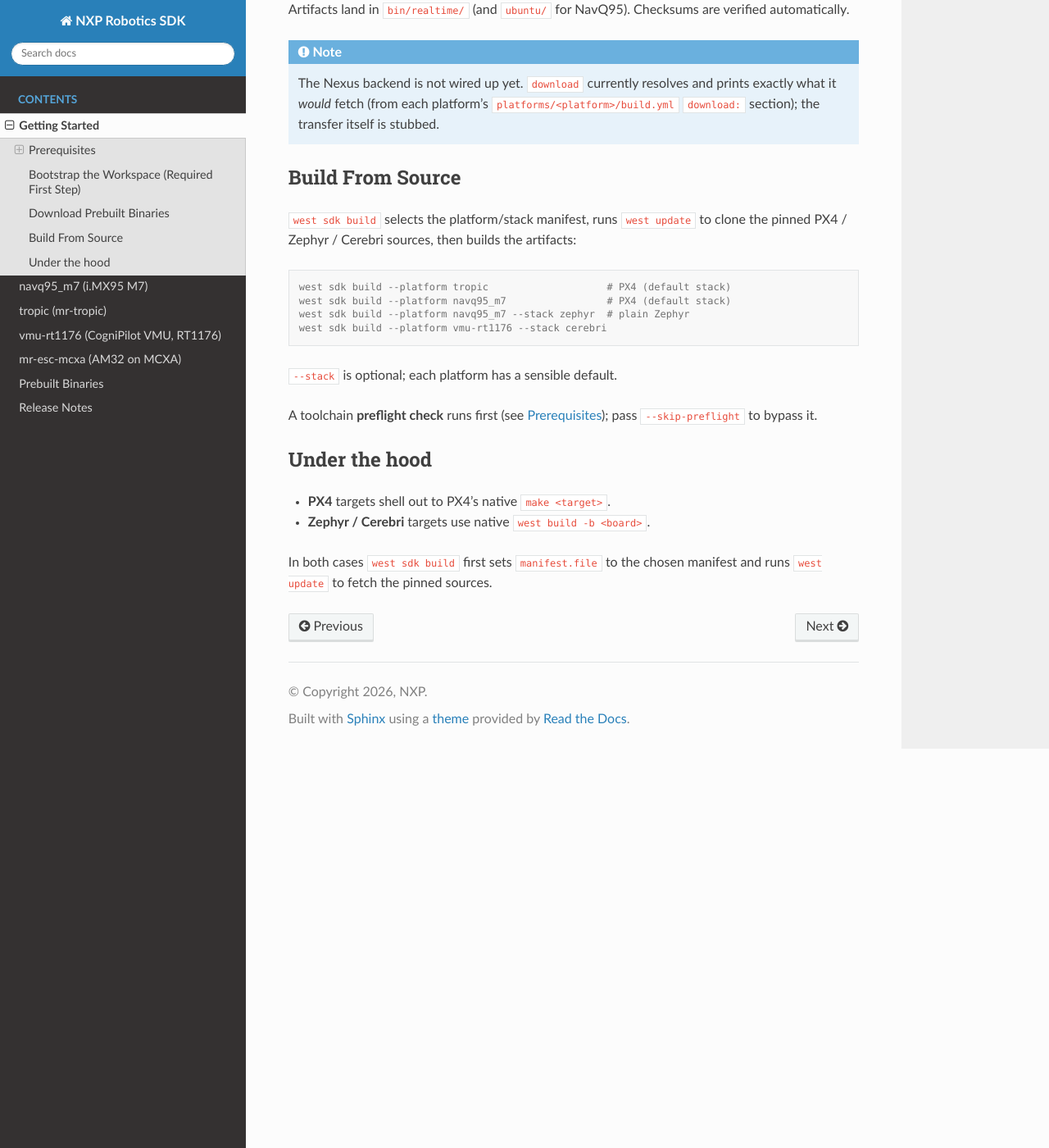
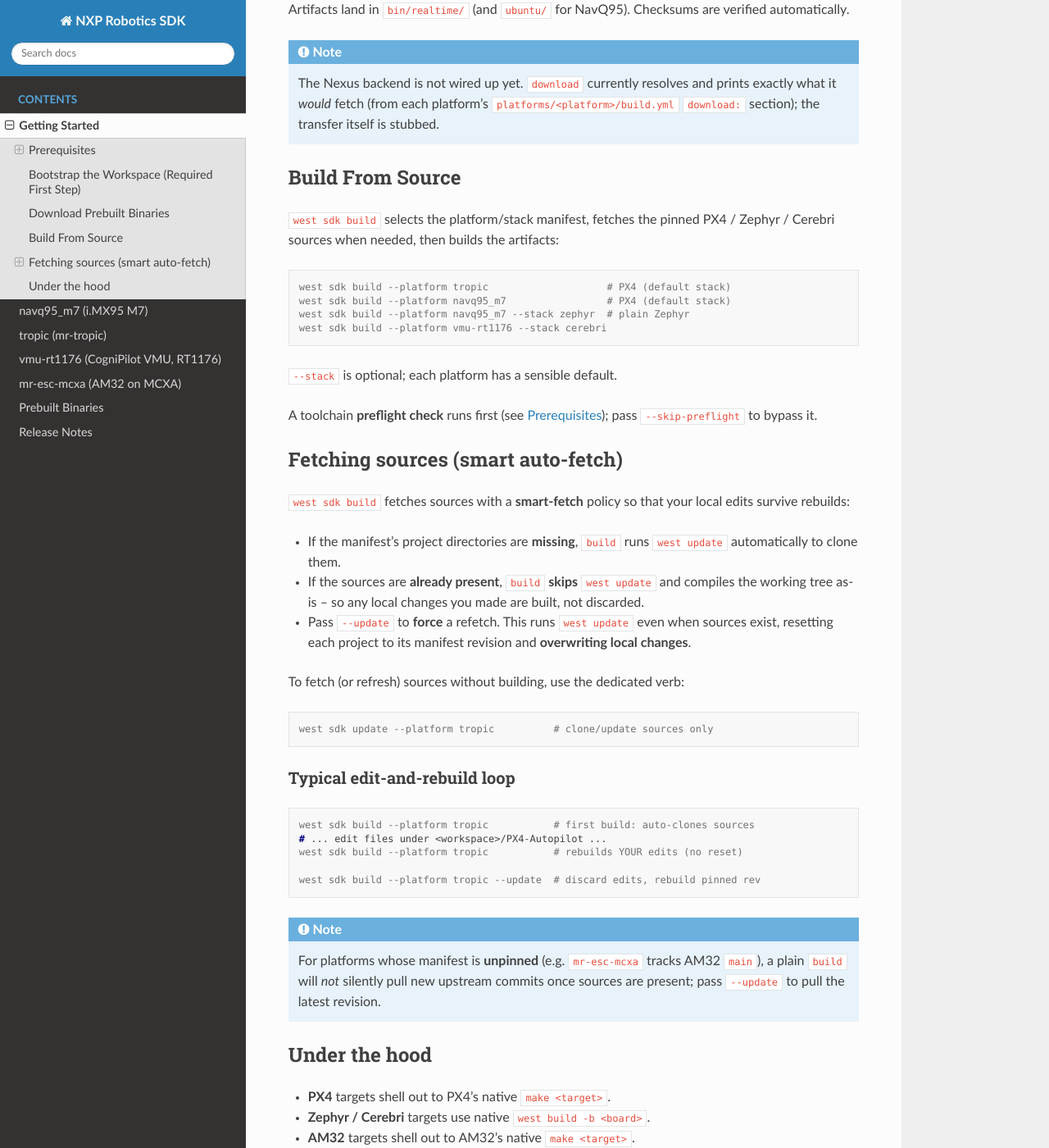
Before and after one commit to NXP-Robotics/robotics-sdk, a Sphinx documentation site: the page built from docs/getting_started.rst, in a window 1280 px wide and 1400 px high, scrolled down 1999 px. Shown: the whole window at 82% size. Built offline with Sphinx 7.4.7 and the Read the Docs theme 3.1.0, drawn with Linux system fonts in a browser that asks for light colours; some of the changed text lies outside the part shown.

Commit message:
revert logic: do not overwrite checked out sources by default

```diff
--- a/docs/getting_started.rst
+++ b/docs/getting_started.rst
@@ -109,8 +109,8 @@ verified automatically.
 Build From Source
 -----------------
 
-``west sdk build`` selects the platform/stack manifest, runs ``west update`` to
-clone the pinned PX4 / Zephyr / Cerebri sources, then builds the artifacts:
+``west sdk build`` selects the platform/stack manifest, fetches the pinned
+PX4 / Zephyr / Cerebri sources when needed, then builds the artifacts:
 
 .. code-block:: console
 
@@ -124,11 +124,52 @@ clone the pinned PX4 / Zephyr / Cerebri sources, then builds the artifacts:
 A toolchain **preflight check** runs first (see :ref:`Prerequisites`); pass
 ``--skip-preflight`` to bypass it.
 
+Fetching sources (smart auto-fetch)
+-----------------------------------
+
+``west sdk build`` fetches sources with a **smart-fetch** policy so that your
+local edits survive rebuilds:
+
+* If the manifest's project directories are **missing**, ``build`` runs
+  ``west update`` automatically to clone them.
+* If the sources are **already present**, ``build`` **skips** ``west update``
+  and compiles the working tree as-is -- so any local changes you made are
+  built, not discarded.
+* Pass ``--update`` to **force** a refetch. This runs ``west update`` even when
+  sources exist, resetting each project to its manifest revision and
+  **overwriting local changes**.
+
+To fetch (or refresh) sources without building, use the dedicated verb:
+
+.. code-block:: console
+
+   west sdk update --platform tropic          # clone/update sources only
+
+Typical edit-and-rebuild loop
+~~~~~~~~~~~~~~~~~~~~~~~~~~~~~~~
+
+.. code-block:: console
+
+   west sdk build --platform tropic           # first build: auto-clones sources
+   # ... edit files under <workspace>/PX4-Autopilot ...
+   west sdk build --platform tropic           # rebuilds YOUR edits (no reset)
+
+   west sdk build --platform tropic --update  # discard edits, rebuild pinned rev
+
+.. note::
+
+   For platforms whose manifest is **unpinned** (e.g. ``mr-esc-mcxa`` tracks
+   AM32 ``main``), a plain ``build`` will *not* silently pull new upstream
+   commits once sources are present; pass ``--update`` to pull the latest
+   revision.
+
 Under the hood
 --------------
 
 * **PX4** targets shell out to PX4's native ``make <target>``.
 * **Zephyr / Cerebri** targets use native ``west build -b <board>``.
+* **AM32** targets shell out to AM32's native ``make <target>``.
 
-In both cases ``west sdk build`` first sets ``manifest.file`` to the chosen
-manifest and runs ``west update`` to fetch the pinned sources.
+In every case ``west sdk build`` first sets ``manifest.file`` to the chosen
+manifest and, per the smart-fetch policy above, runs ``west update`` only when
+the sources are missing (or when ``--update`` is given).
```
Also changed, not shown: README.md (+19 -3 lines), docs/release_notes.rst (+10 -4 lines), 1 other file.
